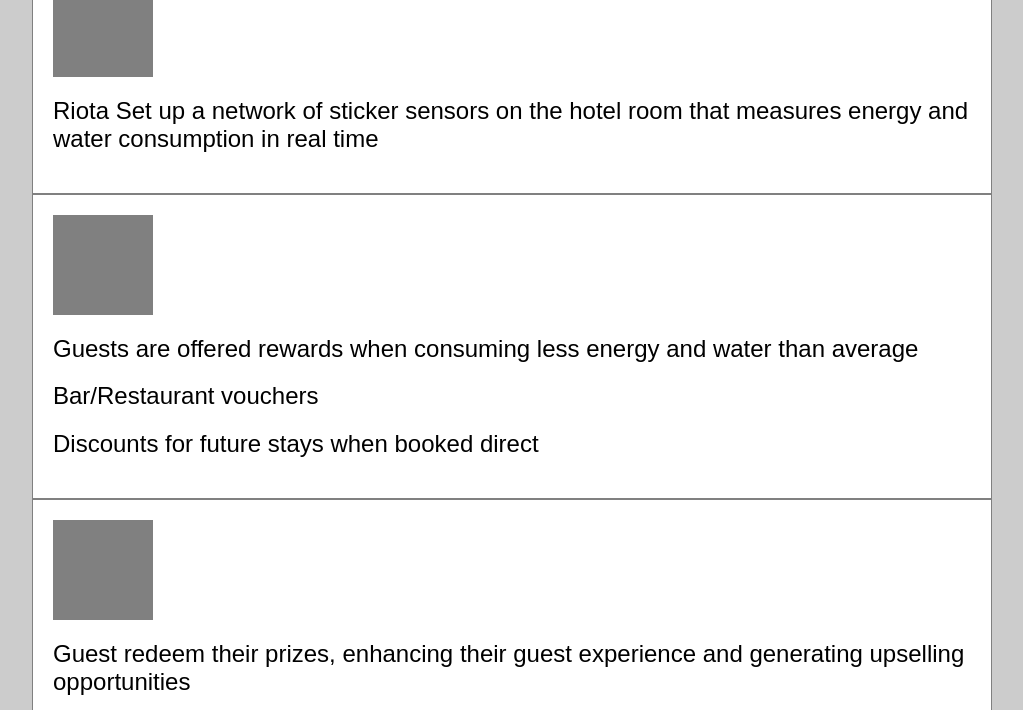
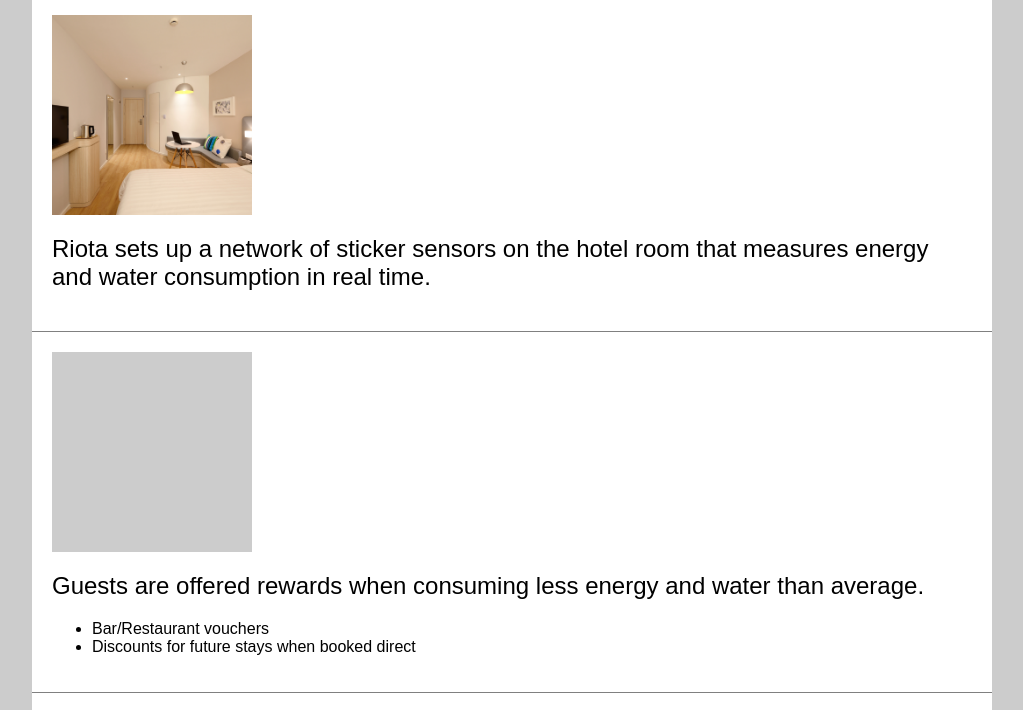
Before and after one commit to blizan/riotawebsite, a Gatsby site: page / in a window 1280 px wide. Shown: the part 553-1263 px from the top of the page, without its empty margins (128-1151 px from the left). Built offline with nearby package versions, Linux system fonts and the light colour scheme; Gatsby itself is replaced by a stand-in of ours.

Commit message:
add images

```diff
--- a/src/pages/index.js
+++ b/src/pages/index.js
@@ -3,6 +3,8 @@ import React, { Component } from "react"
 import SEO from "../components/seo"
 import "./style.scss"
 import logo from "../images/riota-logo.png"
+
+import hotelRoom from "../images/bed-bedroom-furniture-271616.jpg"
 
 const adjectives = [
   { label: "digital", color: "#2a558a" },
@@ -84,20 +86,24 @@ export default class IndexPage extends Component {
         </div>
         <div className="section">
           <h1>How it works</h1>
-          <div className="imageBlock">{}</div>
+          <div className="imageBlock">
+            <img src={hotelRoom} />
+          </div>
           <h2>
-            Riota Set up a network of sticker sensors on the hotel room that
-            measures energy and water consumption in real time
+            Riota sets up a network of sticker sensors on the hotel room that
+            measures energy and water consumption in real time.
           </h2>
         </div>
         <div className="section">
           <div className="imageBlock">{}</div>
           <h2>
             Guests are offered rewards when consuming less energy and water than
-            average
+            average.
           </h2>
-          <h2>Bar/Restaurant vouchers</h2>
-          <h2>Discounts for future stays when booked direct</h2>
+          <ul>
+            <li>Bar/Restaurant vouchers</li>
+            <li>Discounts for future stays when booked direct</li>
+          </ul>
         </div>
         <div className="section">
           <div className="imageBlock">{}</div>
--- a/src/pages/style.scss
+++ b/src/pages/style.scss
@@ -14,6 +14,7 @@ $innerShadowColor: rgba(0, 0, 0, 0.3);
 h1 {
   font-weight: 500;
   margin: 0;
+  margin-bottom: 30px;
 }
 
 h2 {
@@ -86,13 +87,19 @@ body {
 
 .section {
   padding: $spacingSmall;
-  border: 1px solid gray;
+  border-bottom: 1px solid gray;
 }
 
 .imageBlock {
-  width: 100px;
-  height: 100px;
-  background-color: gray;
+  width: 200px;
+  height: 200px;
+  background-color: $gray3;
+
+  img {
+    width: 100%;
+    height: 100%;
+    object-fit: cover;
+  }
 }
 
 @media (max-width: 576px) {
@@ -106,6 +113,9 @@ body {
       }
     }
   }
+  .imageBlock {
+    margin: auto;
+  }
 }
 
 // Medium devices (tablets, 768px and up)
```
Also changed, not shown: src/images/bed-bedroom-furniture-271616.jpg (added).
